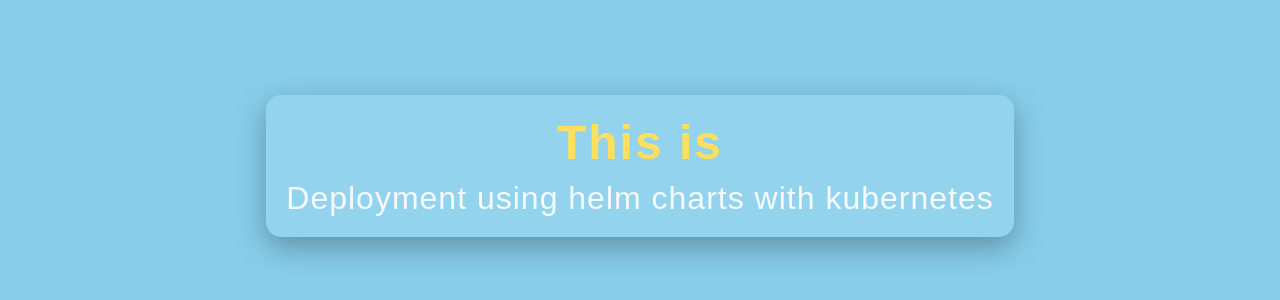
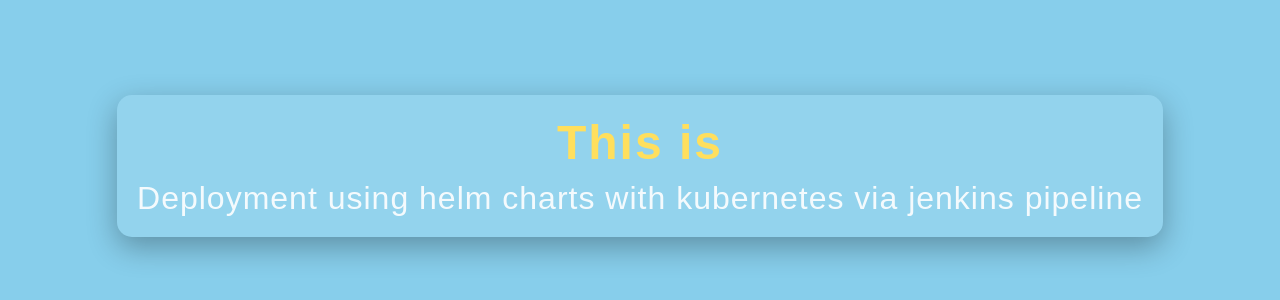
Before and after one commit to dhavalsavai/jenkins, a React (Create React App) app: page / in a window 1280 px wide. Shown: the part 234-534 px from the top of the page. Built offline with nearby package versions, Linux system fonts and the light colour scheme.

Commit message:
Update App.js

```diff
--- a/src/App.js
+++ b/src/App.js
@@ -6,7 +6,7 @@ function App() {
         <div className="App">
             <div className="message-box">
                 <h1 className="title">This is</h1>
-                <p className="subtitle">Deployment using helm charts with kubernetes</p>
+                <p className="subtitle">Deployment using helm charts with kubernetes via jenkins pipeline</p>
             </div>
         </div>
     );
```
